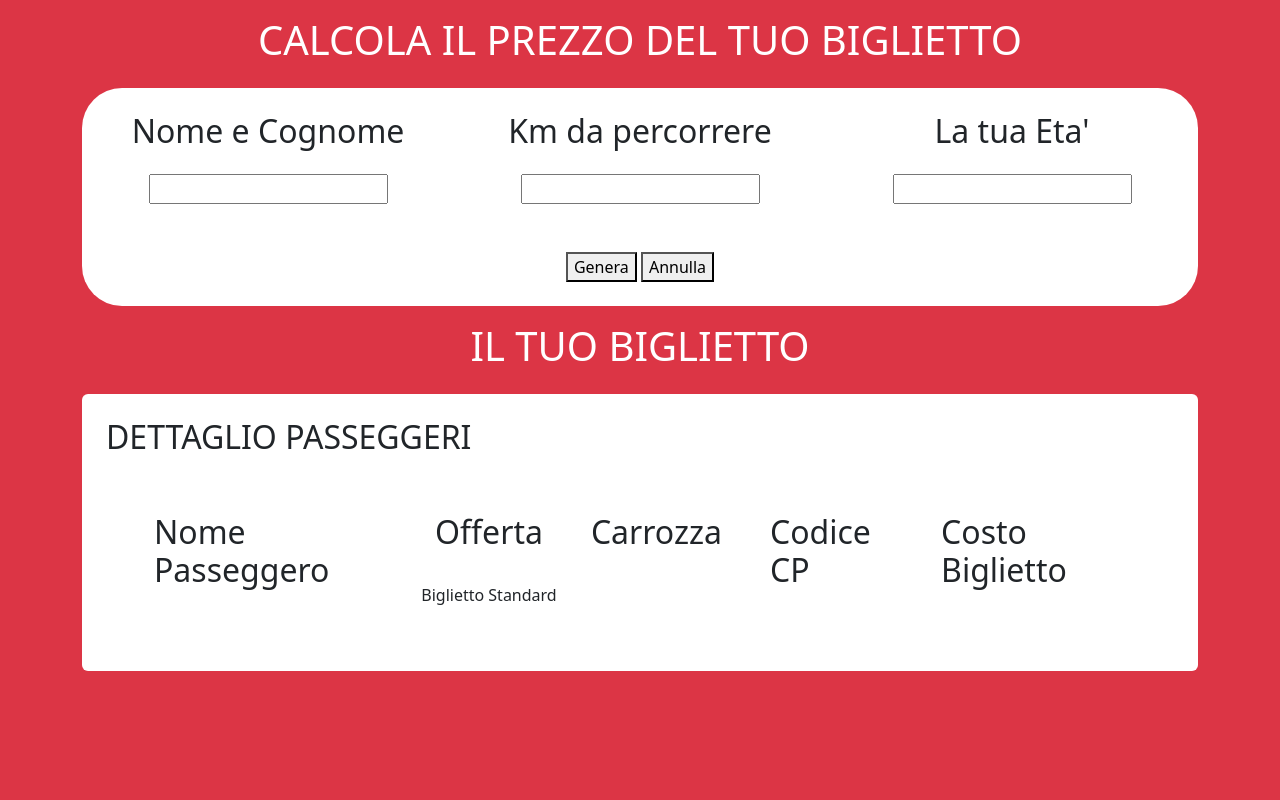
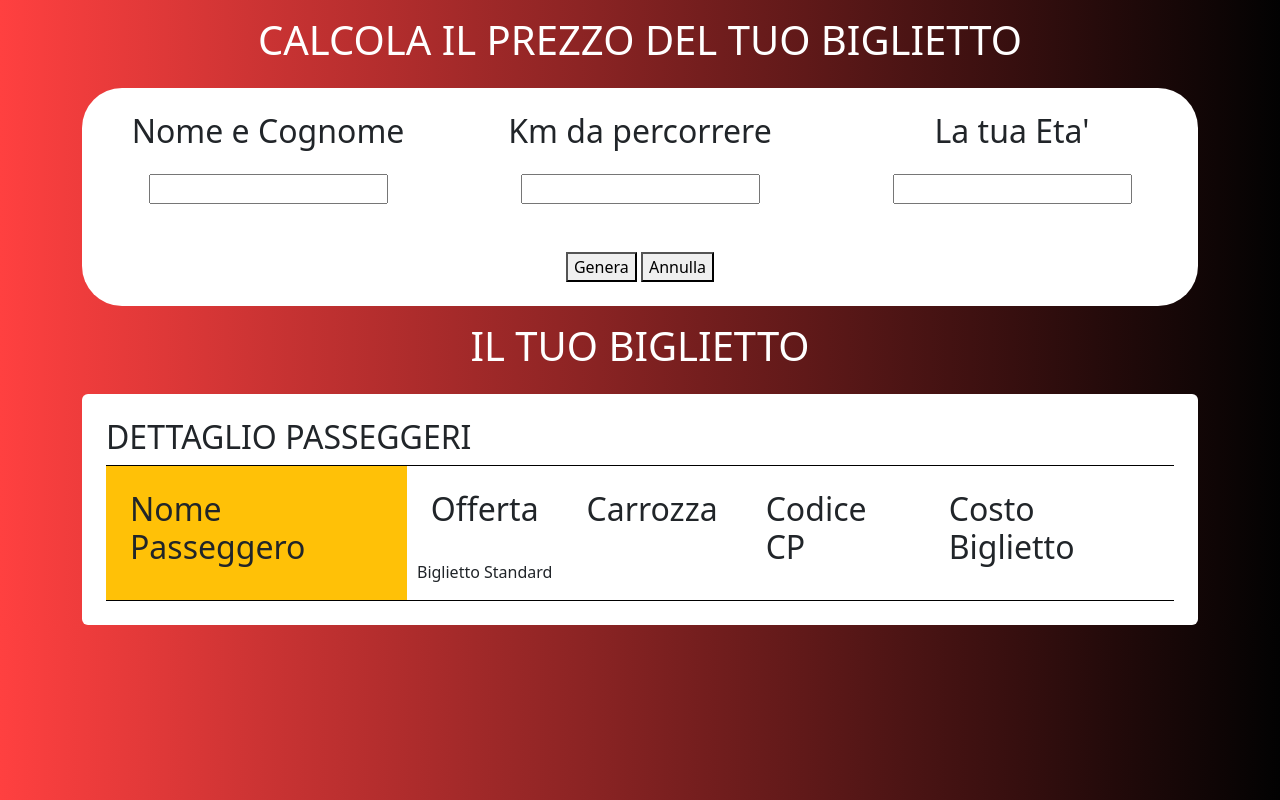
Before and after one commit to PinoMacri/js-biglietto-treno-form, a plain HTML site: page index.html in a window 1280 px wide. Drawn offline with nearby package versions, Linux system fonts and the light colour scheme.

Commit message:
Pixel Perfect

```diff
--- a/css/style.css
+++ b/css/style.css
@@ -1,4 +1,10 @@
-
+body {
+    background-image: linear-gradient(to left , rgb(2, 2, 2) , rgb(255, 64, 64) );
+}
 .contenitore-form {
     border-radius: 40px;
 }
+.principal {
+    border-top: 1px solid black;
+    border-bottom: 1px solid black
+}
--- a/index.html
+++ b/index.html
@@ -11,7 +11,7 @@
     <link rel="stylesheet" href="css/style.css">
 </head>
 
-<body class="bg-danger">
+<body>
     <section class="bigliettoTreno">
         <div class="container">
 
@@ -51,9 +51,9 @@
                         </h2>
                     </div>
 
-                    <div class="d-flex justify-content-center p-4">
-                        <div>
-                            <div class="p-4">
+                    <div class="d-flex justify-content-center principal">
+                        <div class="bg-warning">
+                            <div class="p-4 ">
                                 <h2>Nome Passeggero</h2>
                             </div>
                             <div id="nomePassegero" class="text-center">
@@ -61,7 +61,7 @@
                             </div>
                         </div>
 
-                        <div >
+                        <div>
                             <div class="p-4">
                                 <h2>Offerta</h2>
                             </div>
@@ -70,7 +70,7 @@
                             </div>
                         </div>
 
-                        <div >
+                        <div>
                             <div class="p-4">
                                 <h2>Carrozza</h2>
                             </div>
```
